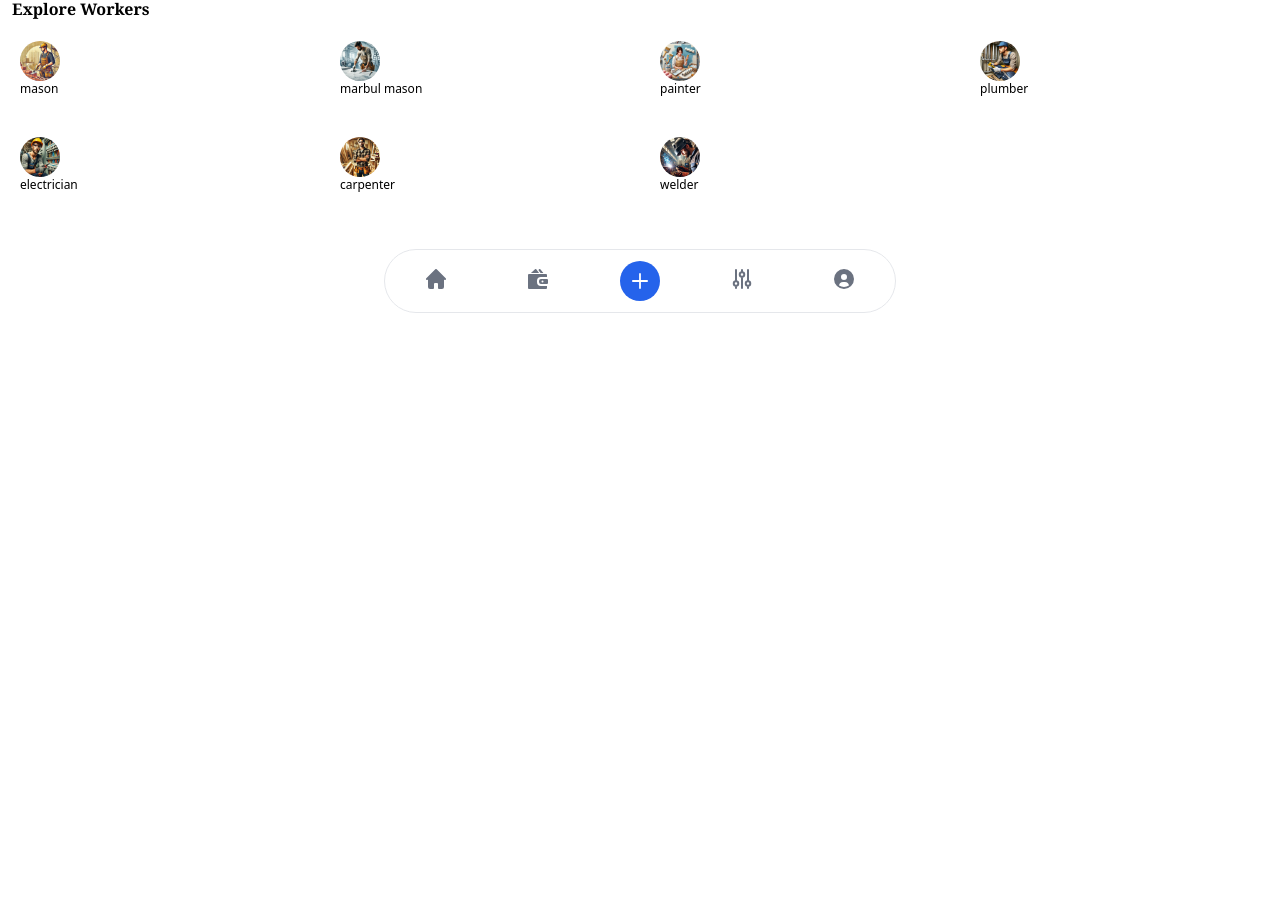
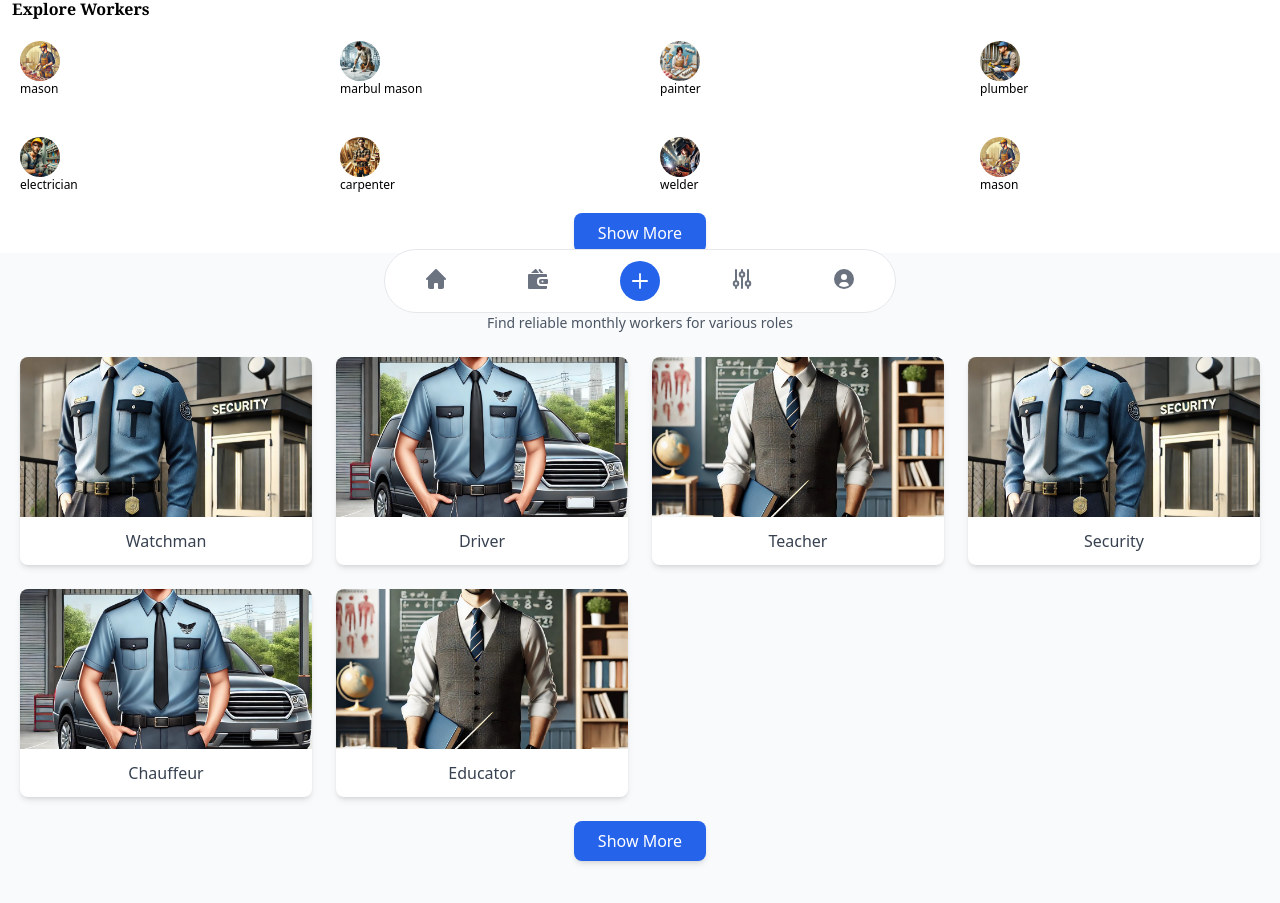
Before and after one commit to gowthamazmeera09/workboard-user-ui, a React (Create React App) app: page / in a window 1280 px wide. Shown: the part 471-1374 px from the top of the page. Before the commit the page ends 800 px from the top, so only its background shows below. Built offline with nearby package versions, Linux system fonts and the light colour scheme.

Commit message:
isbvhudfbvuhbfvbf

```diff
--- a/src/index.js
+++ b/src/index.js
@@ -30,6 +30,9 @@ var router = createBrowserRouter([
         element:<UsersList />
       },
       {
+        path:""
+      },
+      {
         path:"/Help",
         element:<Help />
       }
--- a/src/user/pages/Home.jsx
+++ b/src/user/pages/Home.jsx
@@ -1,4 +1,4 @@
-import React from 'react';
+import React, { useState } from 'react';
 import { Link } from 'react-router-dom';
 import mason from '../images/mason.jpeg';
 import marbul from '../images/marbul mason.jpeg';
@@ -8,6 +8,7 @@ import electrician from '../images/electrician.jpeg';
 import carpenter from '../images/carpenter.jpeg';
 import welder from '../images/welder.jpeg';
 import Carousel from './Carousel';
+import MonthlyWorkers from './MonthlyWorkers';
 
 function Home() {
   const roles = [
@@ -18,7 +19,20 @@ function Home() {
     { name: 'electrician', image: electrician },
     { name: 'carpenter', image: carpenter },
     { name: 'welder', image: welder },
+    { name: 'mason', image: mason },
+    { name: 'marbul mason', image: marbul },
+    { name: 'painter', image: painter },
+    { name: 'plumber', image: plumber },
+    { name: 'electrician', image: electrician },
+    { name: 'carpenter', image: carpenter },
+    { name: 'welder', image: welder },
   ];
+
+  const [visibleRoles, setVisibleRoles] = useState(8);
+
+  const showMore = () => {
+    setVisibleRoles((prev) => prev + 8);
+  };
 
   return (
     <div>
@@ -28,19 +42,37 @@ function Home() {
       </div>
       {/* Home page upper images */}
       <div>
-        <div className='ml-3 mt-5'>
-          <h1 className='text-md font-serif font-bold'>Explore Workers</h1>
+        <div className="ml-3 mt-5">
+          <h1 className="text-md font-serif font-bold">Explore Workers</h1>
         </div>
-        <div className='grid grid-cols-4 gap-10 m-5'>
-          {roles.map((role) => (
-            <Link key={role.name} to={`/users/${role.name}`}>
-              <div className='image-card'>
-                <img src={role.image} alt={role.name} width="40px" className="rounded-full" />
-                <p className='text-xs'>{role.name}</p>
+        <div className="grid grid-cols-4 gap-10 m-5">
+          {roles.slice(0, visibleRoles).map((role, index) => (
+            <Link key={index} to={`/users/${role.name}`}>
+              <div className="image-card">
+                <img
+                  src={role.image}
+                  alt={role.name}
+                  width="40px"
+                  className="rounded-full"
+                />
+                <p className="text-xs">{role.name}</p>
               </div>
             </Link>
           ))}
         </div>
+        {visibleRoles < roles.length && (
+          <div className="text-center mt-4">
+            <button
+              onClick={showMore}
+              className="px-6 py-2 bg-blue-600 text-white rounded-lg shadow-md hover:bg-blue-700 transition-all"
+            >
+              Show More
+            </button>
+          </div>
+        )}
+      </div>
+      <div>
+        <MonthlyWorkers />
       </div>
     </div>
   );
--- a/src/user/pages/MonthlyWorkers.jsx
+++ b/src/user/pages/MonthlyWorkers.jsx
@@ -1,9 +1,57 @@
-import React from 'react'
+import React, { useState } from 'react';
+import { Link } from 'react-router-dom';
+import watchman from '../images/watchmen.jpeg';
+import driver from '../images/driver.jpeg';
+import teacher from '../images/teacher.jpeg';
 
 function MonthlyWorkers() {
+  const roles = [
+    { name: 'Watchman', image: watchman },
+    { name: 'Driver', image: driver },
+    { name: 'Teacher', image: teacher },
+    { name: 'Security', image: watchman },
+    { name: 'Chauffeur', image: driver },
+    { name: 'Educator', image: teacher },
+    { name: 'Guard', image: watchman },
+    { name: 'Driver Pro', image: driver },
+  ];
+
+  const [visibleRoles, setVisibleRoles] = useState(6);
+
+  const showMore = () => {
+    setVisibleRoles((prev) => prev + 6);
+  };
+
   return (
-    <div>MonthlyWorkers</div>
-  )
+    <div className="min-h-screen bg-gray-50">
+      <div className="text-center py-6">
+        <h1 className="text-2xl font-serif font-bold text-gray-800">Monthly Workers</h1>
+        <p className="text-sm text-gray-600 mt-1">Find reliable monthly workers for various roles</p>
+      </div>
+      <div className="grid grid-cols-2 sm:grid-cols-3 md:grid-cols-4 gap-6 px-5">
+        {roles.slice(0, visibleRoles).map((role, index) => (
+          <Link key={index} to={`/users/${role.name}`} className="hover:scale-105 transform transition-all duration-300">
+            <div className="bg-white shadow-md rounded-lg overflow-hidden">
+              <img src={role.image} alt={role.name} className="w-full h-40 object-cover" />
+              <div className="p-3">
+                <p className="text-center text-gray-700 font-medium">{role.name}</p>
+              </div>
+            </div>
+          </Link>
+        ))}
+      </div>
+      {visibleRoles < roles.length && (
+        <div className="text-center my-6">
+          <button
+            onClick={showMore}
+            className="px-6 py-2 bg-blue-600 text-white rounded-lg shadow-md hover:bg-blue-700 transition-all"
+          >
+            Show More
+          </button>
+        </div>
+      )}
+    </div>
+  );
 }
 
 export default MonthlyWorkers;
```
Also changed, not shown: src/user/images/driver.jpg (deleted), src/user/pages/Help.jsx (indentation only).
